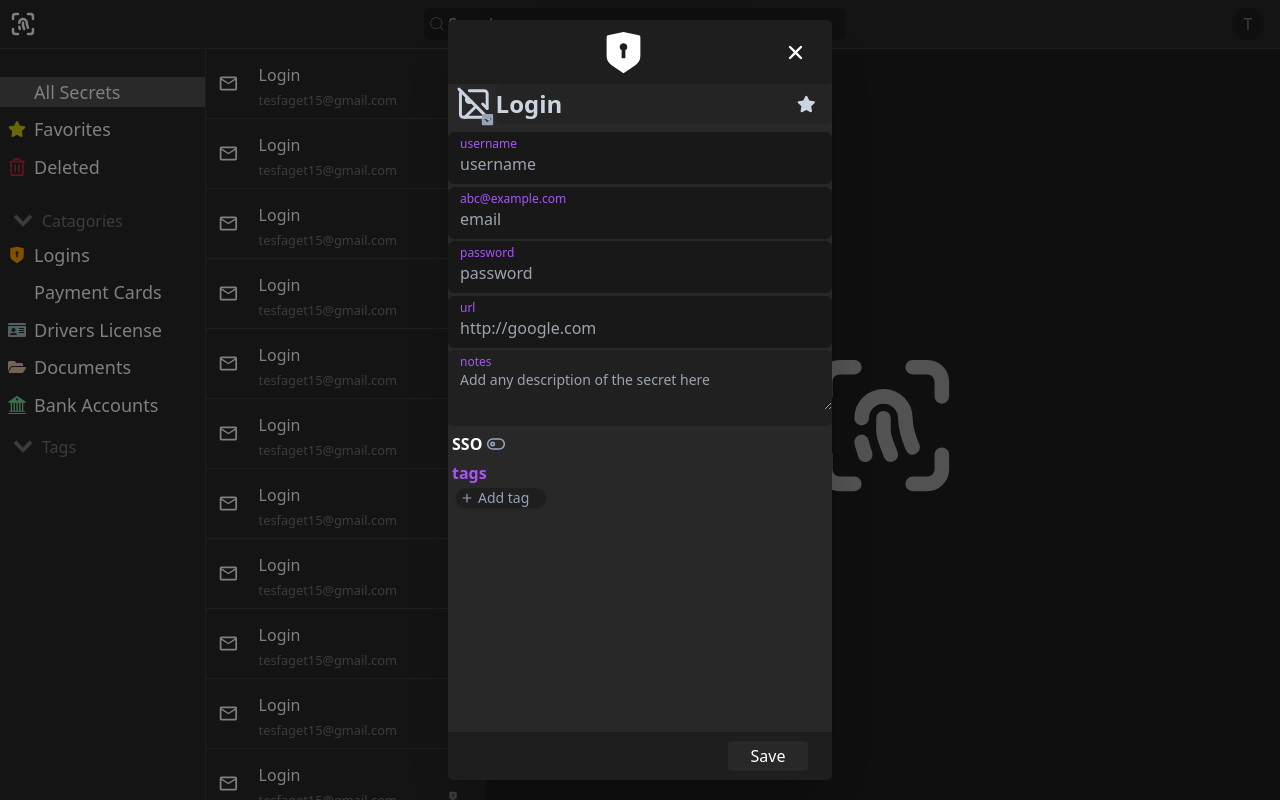
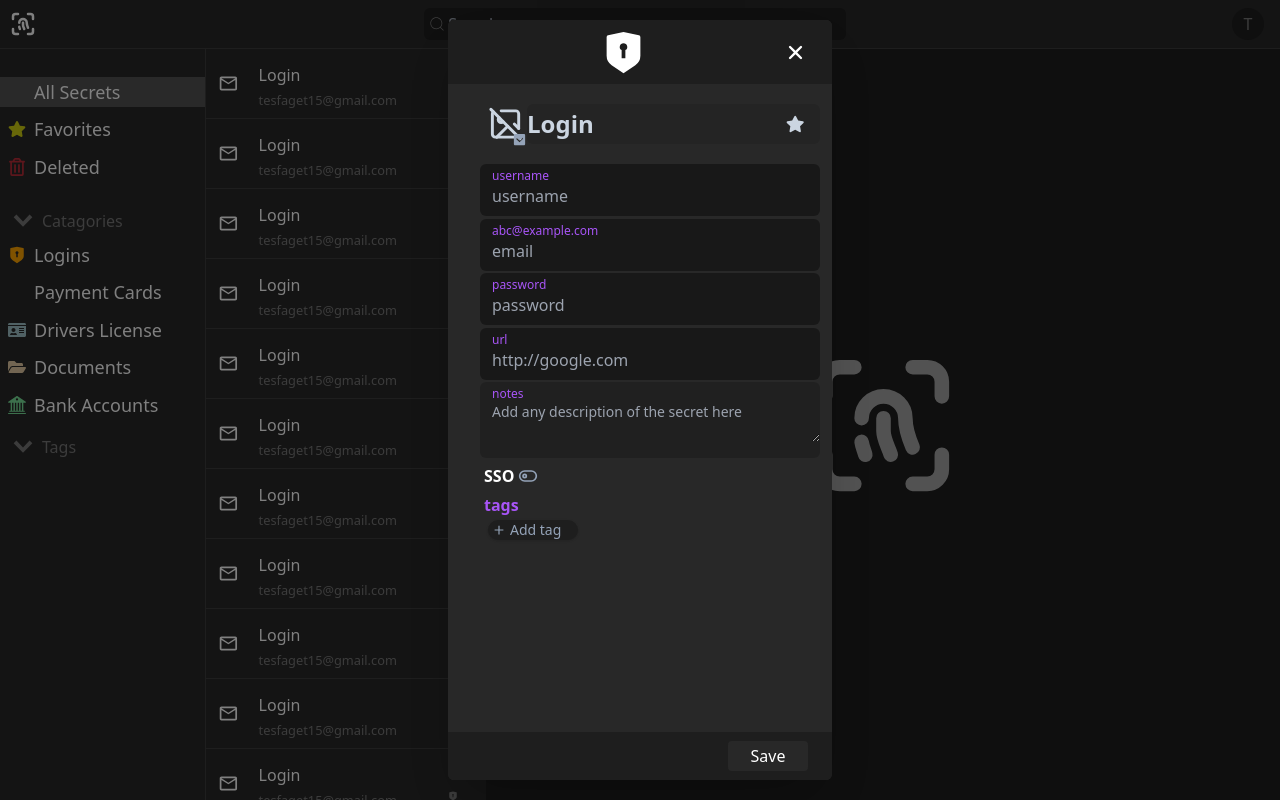
Before and after one commit to tesfatesfaye/FreePass, a React (Vite) app in the folder client/: page / in a window 1280 px wide. Built offline with nearby package versions, Linux system fonts and the light colour scheme; some icons are missing.

Commit message:
Add wrapper div for secret form in Modal component

```diff
--- a/client/src/modals/Modal.tsx
+++ b/client/src/modals/Modal.tsx
@@ -26,7 +26,10 @@ const Modal: FC<ModalProps> = ({ children }) => {
               />
             </button>
           </header>
-          {children}
+           <div className="secret-form-parent ">
+             {children}
+            </div>
+
           <footer className="flex items-center h-[3rem] mt-auto justify-between px-4
           rounded-b-md bg-s-dark">
             <button
```
